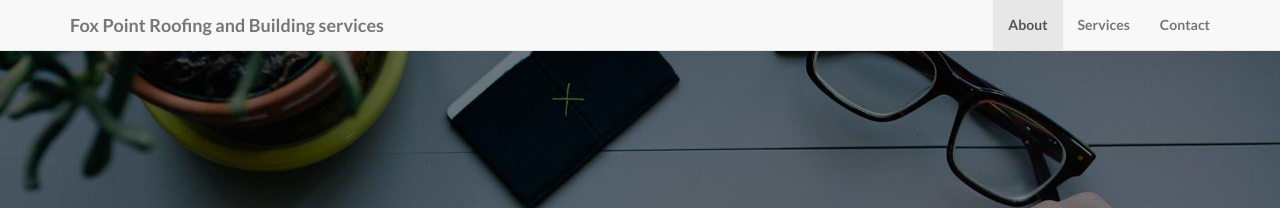
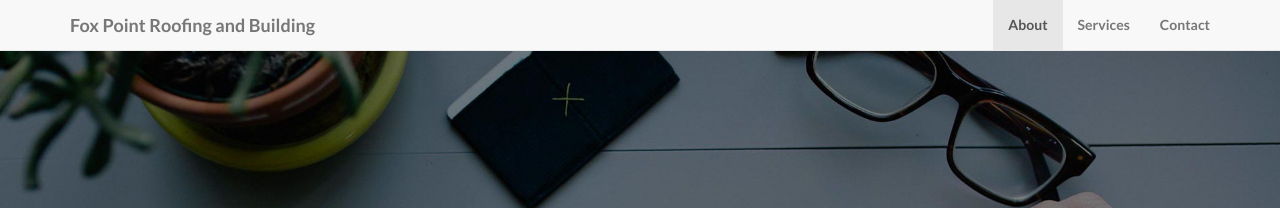
Before and after one commit to sonnytaylor5/sonnytaylor5.github.io, a Jekyll site: the page built from index.html, in a window 1280 px wide and 900 px high. Shown: the top 208 px of the window. Built offline with Jekyll 4.4.1, drawn with Linux system fonts in a browser that asks for light colours; nearby versions of some CDN libraries.

Commit message:
removed some html

```diff
--- a/_config.yml
+++ b/_config.yml
@@ -3,7 +3,7 @@
 # ----------------------- #
 
 url: http://fox-point.co.uk
-title: Fox Point Roofing and Building services
+title: Fox Point Roofing and Building
 email: info@fox-point.co.uk
 author: Craig Hungate
 description:
--- a/_includes/page_content.html
+++ b/_includes/page_content.html
@@ -14,7 +14,6 @@
 
             <div class="row">
                 <div class="col-lg-5 col-sm-6">
-                    <hr class="section-heading-spacer">
                     <div class="clearfix"></div>
                     <h2 class="section-heading">{{ post.title }}</h2>
                     <div class="lead">{{ post.content }}</div>
@@ -37,7 +36,6 @@
 
             <div class="row">
                 <div class="col-lg-5 col-lg-offset-1 col-sm-push-6  col-sm-6">
-                    <hr class="section-heading-spacer">
                     <div class="clearfix"></div>
                     <h2 class="section-heading">{{ post.title }}</h2>
                     <div class="lead">{{ post.content }}</div>
```
